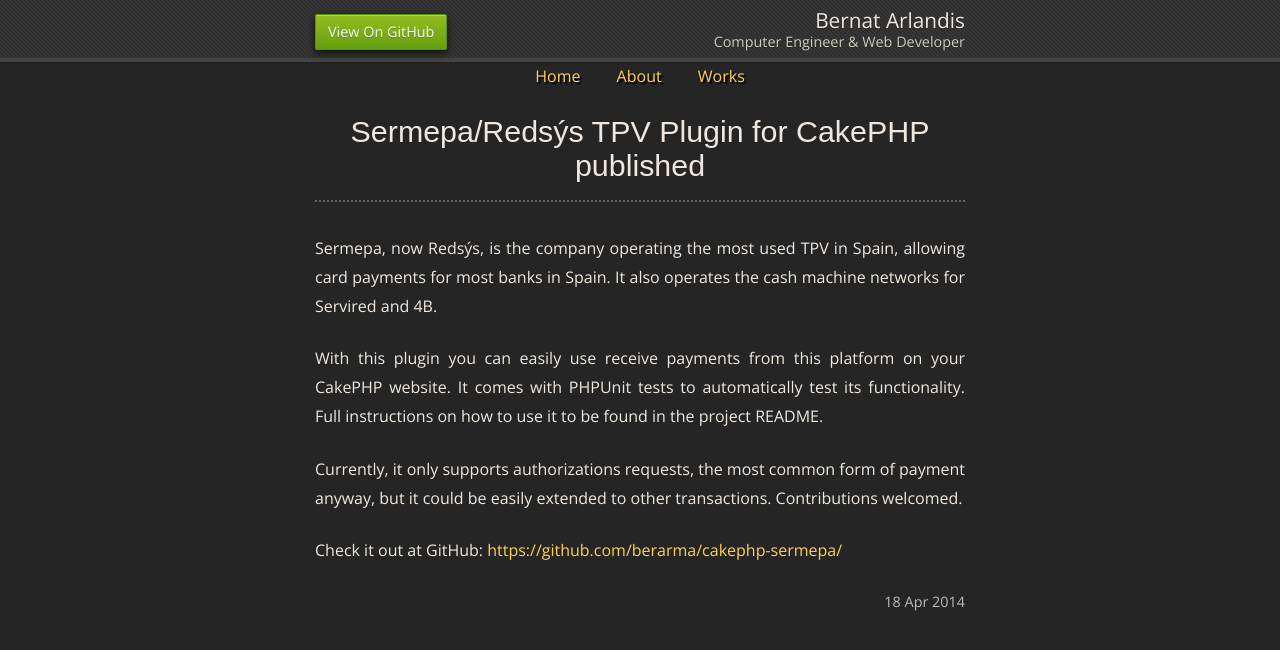
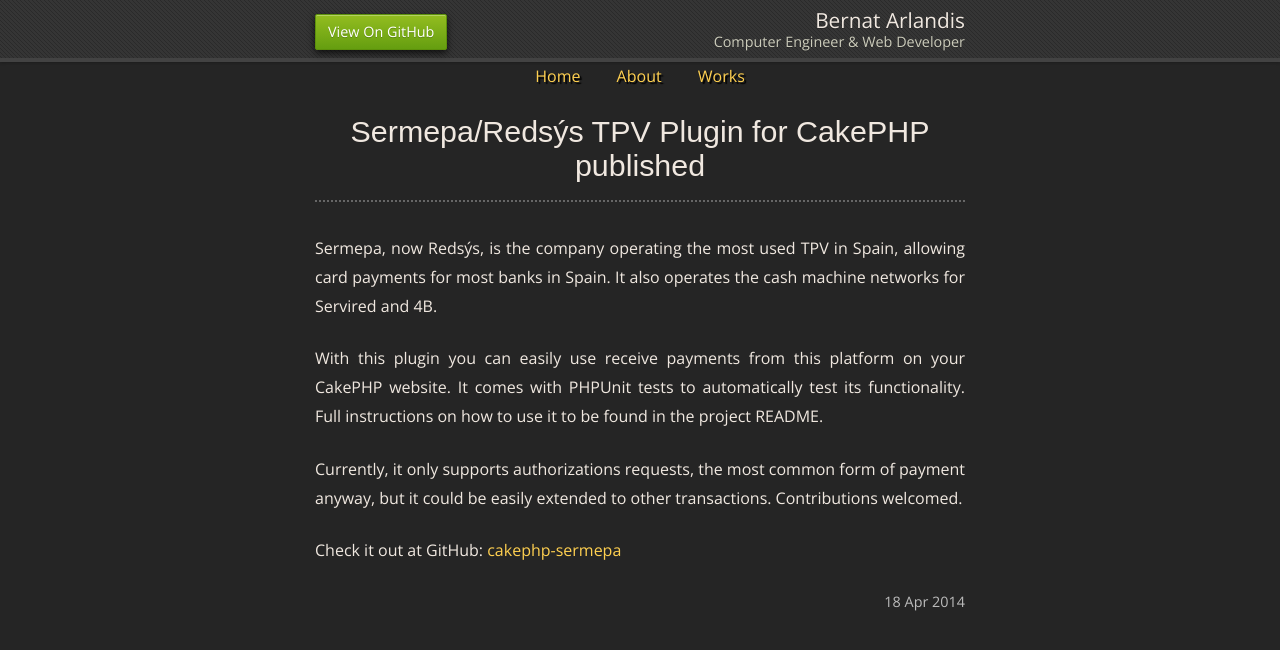
Before and after one commit to berarma/berarma.github.io, a Jekyll site: the page built from _posts/2014-04-18-cakephp-sermepa-redsys.md, in a window 1280 px wide. Shown: the top 650 px of the page. Built offline with Jekyll 4.4.1, drawn with Linux system fonts in a browser that asks for light colours; Markdown is read by kramdown in place of the engine named in the settings; some of the changed lines change nothing that is shown.

Commit message:
Fixed GitHub link in post

```diff
--- a/_posts/2014-04-18-cakephp-sermepa-redsys.md
+++ b/_posts/2014-04-18-cakephp-sermepa-redsys.md
@@ -15,4 +15,4 @@
 payment anyway, but it could be easily extended to other transactions.
 Contributions welcomed.
 
-Check it out at GitHub: [https://github.com/berarma/cakephp-sermepa/](cakephp-sermepa)
+Check it out at GitHub: [cakephp-sermepa](https://github.com/berarma/cakephp-sermepa/)
```
